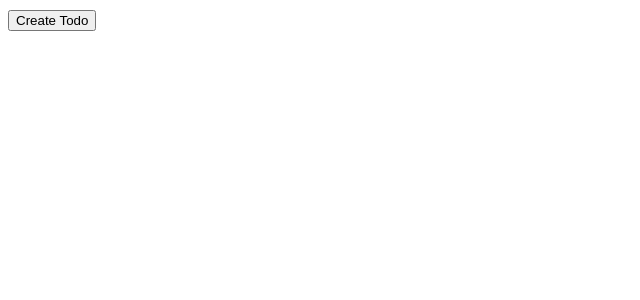
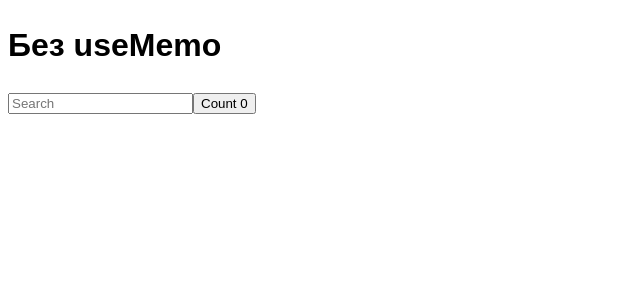
Before and after one commit to olena-hryhorzhevska/react-ts-serhii, a React (Vite) app: page / in a window 1280 px wide. Shown: the top 300 px of the page, without its empty margins (0-640 px from the left). Built offline with nearby package versions, Linux system fonts and the light colour scheme.

Commit message:
useMemo topic covered

```diff
--- a/src/components/App/App.tsx
+++ b/src/components/App/App.tsx
@@ -1,4 +1,4 @@
-import UseMutation from '../UseMutation/UseMutation';
+import MemoPractice from '../MemoPractice/MemoPractice';
 import './App.module.css';
 function App() {
   // const obj = {
@@ -60,7 +60,7 @@ function App() {
 
   return (
     <div>
-      <UseMutation/>
+      <MemoPractice/>
     </div>
   );
 }
--- /dev/null
+++ b/src/components/MemoPractice/MemoPractice.tsx
@@ -0,0 +1,76 @@
+// useMemo - хук для оптимизации производительности, который позволяет запоминать результат функции и возвращать его при последующих вызовах, если входные данные не изменились. Это может быть полезно для предотвращения повторных вычислений, которые могут быть дорогими по времени или ресурсам.
+// import { useState, useMemo } from 'react';
+
+// const products = [
+//   { id: 1, name: 'Product A', price: 900 },
+//   { id: 2, name: 'Product B', price: 30 },
+//   { id: 3, name: 'Product C', price: 1200 },
+//   { id: 4, name: 'Product D', price: 60 },
+//   { id: 5, name: 'Product E', price: 400 },
+// ];
+
+// export default function MemoPractice() {
+//   const [count, setCount] = useState(0);
+//   const [minPrice, setMinPrice] = useState(100);
+
+//   console.log('App render');
+
+//   const expensiveProducts = useMemo(() => {
+//     console.log('Фильтрация выпоняется снова');
+//     return products.filter(product => product.price >= minPrice);
+//   }, [minPrice]);
+
+//   return (
+//     <>
+//       <h1>Без useMemo</h1>
+//       <button type="button" onClick={() => setCount(count + 1)}>
+//         Увеличить count: {count}
+//       </button>
+
+//       <label>
+//         <input type="number" value={minPrice} onChange={e => setMinPrice(Number(e.target.value))} />
+//       </label>
+//       <h2>Дорогие товары</h2>
+//       <ul>
+//         {expensiveProducts.map(product => (
+//           <li key={product.id}>
+//             {product.name} - ${product.price}
+//           </li>
+//         ))}
+//       </ul>
+//     </>
+//   );
+// }
+
+import { useState, useEffect, useMemo } from 'react';
+
+// { } === { } // false, так как это разные объекты в памяти
+// [] === []
+
+// useState => хранит
+// useEffect => выполняет побочные эффекты
+// useMemo => запоминает результат функции, если входные данные не изменились
+
+export default function MemoPractice() {
+  const [query, setQuery] = useState('');
+  const [count, setCount] = useState(0);
+
+  const options = useMemo(() => {
+    return {
+      query,
+      limit: 10,
+    };
+  }, [query]);
+
+  useEffect(() => {
+    console.log('Эффект сработал из-за изменения options');
+  }, [options]);
+
+  return (
+    <>
+      <h1>Без useMemo</h1>
+      <input value={query} onChange={e => setQuery(e.target.value)} placeholder="Search" />
+      <button onClick={() => setCount(count + 1)}>Count {count}</button>
+    </>
+  );
+}
```
